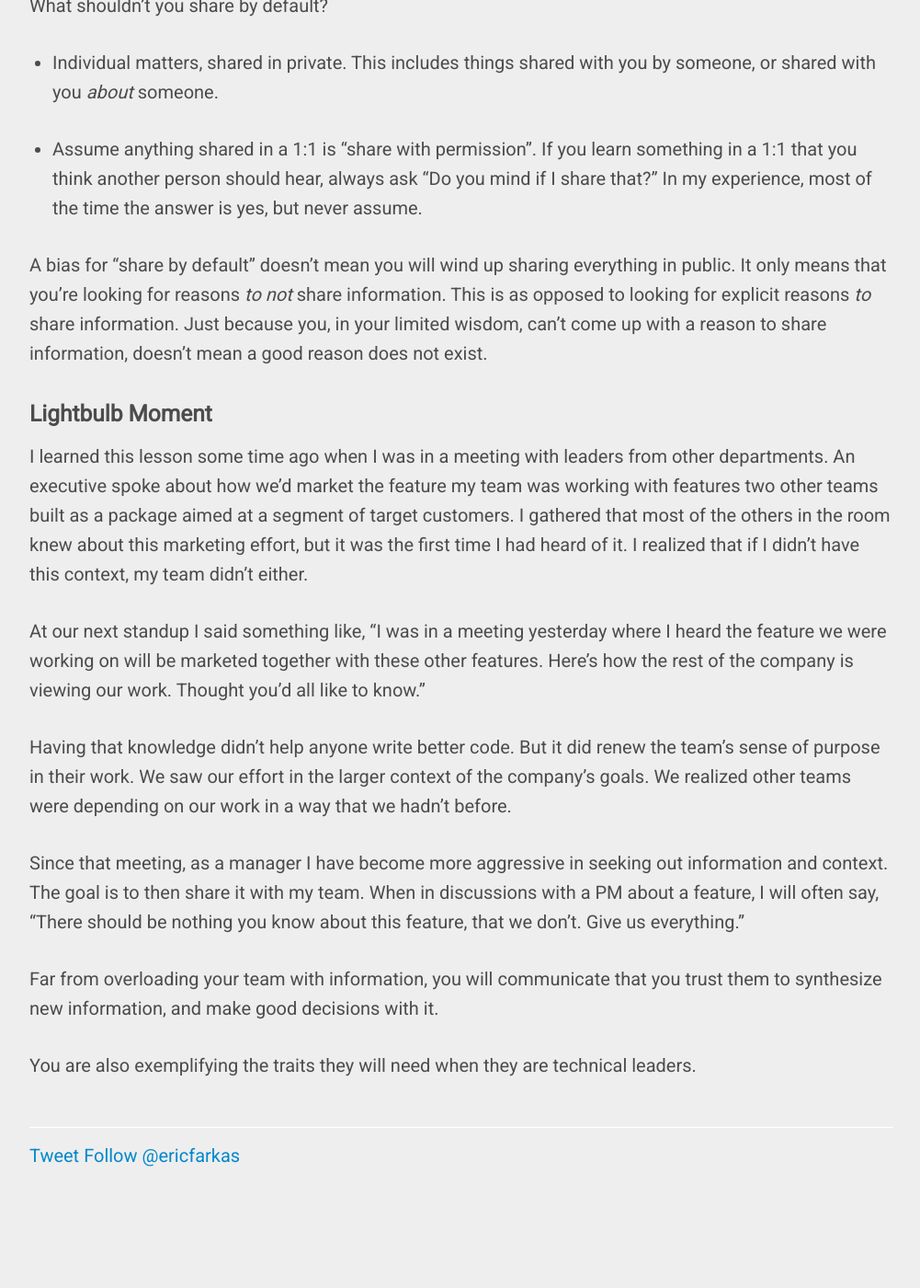
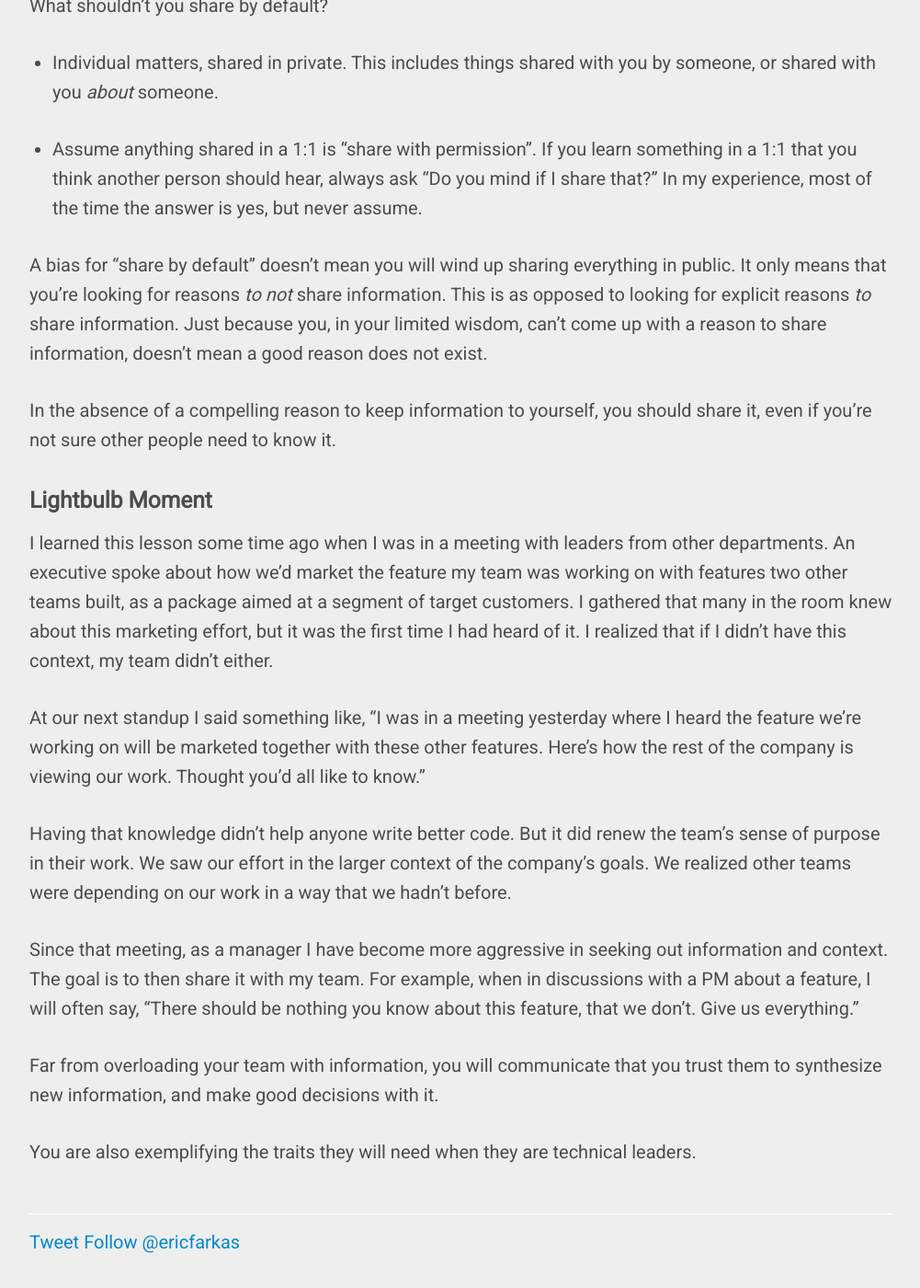
Before and after one commit to speric/speric.github.com, a Jekyll site: the page built from _posts/2020-07-15-share-by-default.md, in a window 1280 px wide and 1400 px high, scrolled down 1127 px. Shown: the whole window at 92% size, without its empty margins (138-1139 px from the left). Built offline with Jekyll 4.4.1, drawn with Linux system fonts in a browser that asks for light colours; some web fonts are replaced; comment, search, counter and statistics services are not loaded; before the commit the page ends 2433 px from its top, so only the background shows below that.

Commit message:
Update 2020-07-15-share-by-default.md

```diff
--- a/_posts/2020-07-15-share-by-default.md
+++ b/_posts/2020-07-15-share-by-default.md
@@ -40,18 +40,19 @@ information. This is as opposed to looking for explicit reasons _to_ share infor
 because you, in your limited wisdom, can't come up with a reason to share
 information, doesn't mean a good reason does not exist.
 
+In the absence of a compelling reason to keep information to yourself, you should share it, even if you're not sure other people need to know it.
+
 ### Lightbulb Moment
 
 I learned this lesson some time ago when I was in a meeting with leaders from
 other departments. An executive spoke about how we'd market the feature
-my team was working with features two other teams built as a package
-aimed at a segment of target customers. I gathered that most of the others
-in the room knew about this marketing effort, but it was the first time I
+my team was working on with features two other teams built, as a package
+aimed at a segment of target customers. I gathered that many in the room knew about this marketing effort, but it was the first time I
 had heard of it. I realized that if I didn't have this context, my
 team didn't either.
 
 At our next standup I said something like, "I was in a meeting yesterday
-where I heard the feature we were working on will be marketed together
+where I heard the feature we're working on will be marketed together
 with these other features. Here's how the rest of the company is
 viewing our work. Thought you'd all like to know."
 
@@ -62,7 +63,7 @@ teams were depending on our work in a way that we hadn't before.
 
 Since that meeting, as a manager I have become more aggressive in
 seeking out information and context. The goal is to then share it
-with my team. When in discussions with a PM about a feature, I will
+with my team. For example, when in discussions with a PM about a feature, I will
 often say, "There should be nothing you know about this feature, that
 we don't. Give us everything."
 
```
